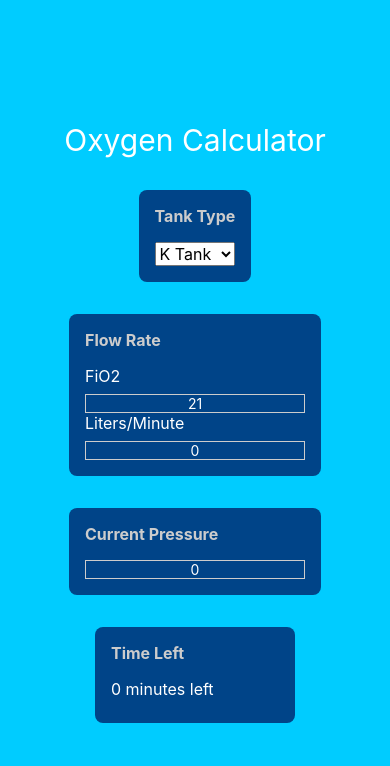
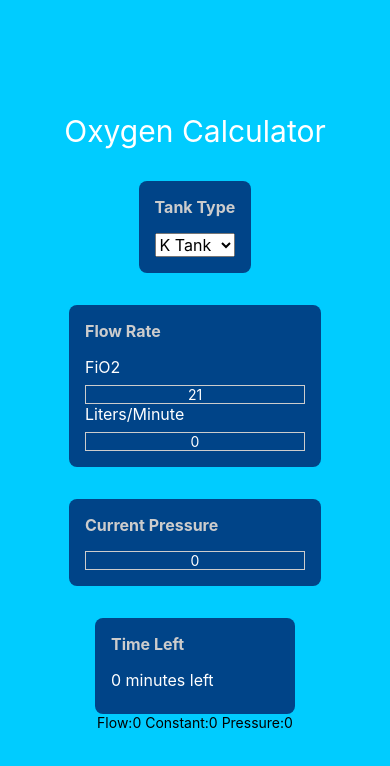
Before and after one commit to gunnarjessee/ReactNativeOxygenCalc, a React Native app: screen / in a window 390 px wide. Shown: the top 766 px of the page. Built offline with nearby package versions, Linux system fonts and the light colour scheme.

Commit message:
attempt fix, update

```diff
--- a/App.js
+++ b/App.js
@@ -10,26 +10,25 @@ import AppStyles from './AppStyles';
 export default function App() {
 
   // will be in time formate
-  const [currentTime, setTime] = useState(0);
-  const [currentPressure, setPressure] = useState(0);
-  const [currentFlow, setFlow] = useState(0);
-  const [currentO2Constant, setConstant] = useState(0)
+  const [currentTime, setTime] = useState(0); // output
+  const [currentPressure, setPressure] = useState(0); // current guage pressure
+  const [currentFlow, setFlow] = useState(0); // rate of flow
+  const [currentO2Constant, setConstant] = useState(0) // contant of o2 tank
 
   function updateTime() {
-    console.log("-------");
-    console.log(currentFlow + " flow");
-    console.log(currentO2Constant + " constant");
-    console.log(currentPressure + " pressure");
 
-    console.log("-------");
-    var calc = (parseInt(currentPressure) * parseInt(currentO2Constant)) / parseInt(currentFlow);
-    setTime(calc);
-    console.log(calc);
+    var step0 = 1800 * 0.16;
+    console.log(step0);
+    var step1 = step0 / 6.0;
+    console.log(step1);
+    console.log("current constant: " + currentO2Constant);
+    setTime(Math.round(step1));
   }
 
   function updateCurrentFlow(liters) {
     setFlow(liters);
-    console.log('current flow '+ currentFlow)
+    console.log('current flow '+ currentFlow);
+    updateTime();
   }
 
   // when current pressure is changed
@@ -40,8 +39,6 @@ export default function App() {
 
   function onTankChanged(tankSelected, tankData) {
     setConstant(tankData[tankSelected]['constant']);
-    console.log("new constant " + currentO2Constant);
-
     updateTime();
   }
 
@@ -52,6 +49,18 @@ export default function App() {
       <FlowRate updateCurrentFlow={updateCurrentFlow}/>
       <CurrentPressure onPressureChange={onPressureChange} currentPressure={currentPressure}/>
       <OutputTime currentTime={currentTime}/>
+      <Text>Flow:{currentFlow} Constant:{currentO2Constant} Pressure:{currentPressure}</Text>
     </View>
   );
 }
+
+/*
+  TODO
+
+  -fix o2 calculation for duration
+  -fix input on current pressure and flow. it never recongnizes the first typed letter
+  -fix android sizing and drop down for the tank
+
+  + edit styling, looks goofy, needs a modern touch
+
+*/
--- a/components/FlowRate.js
+++ b/components/FlowRate.js
@@ -7,7 +7,7 @@ function FlowRate({updateCurrentFlow}) {
     const [geto2, seto2] = useState(21);
     const [getLiters, setLiters] = useState(0);
 
-    const o2Constant = 21
+    const o2Constant = 21 // atmospheric oxygen
 
     function onO2changed(e) {
         seto2(e)
```
